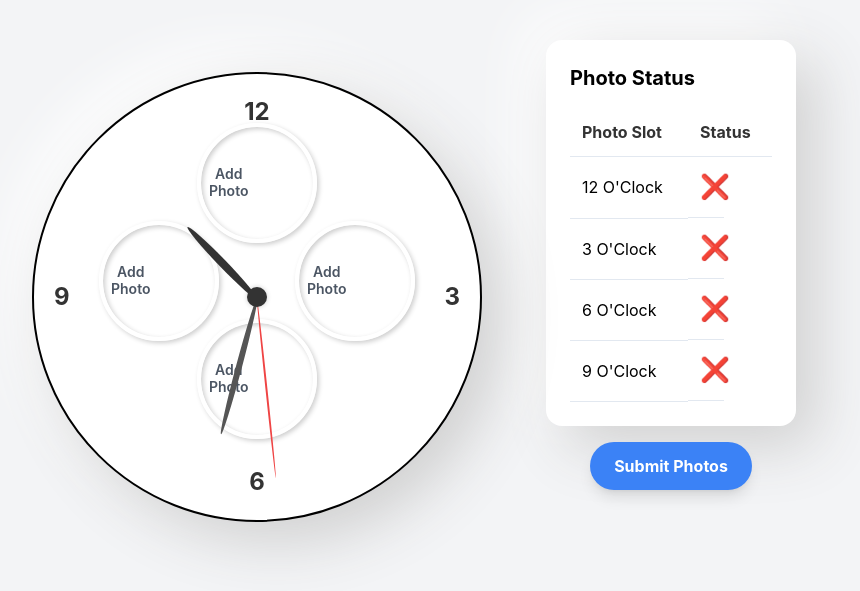
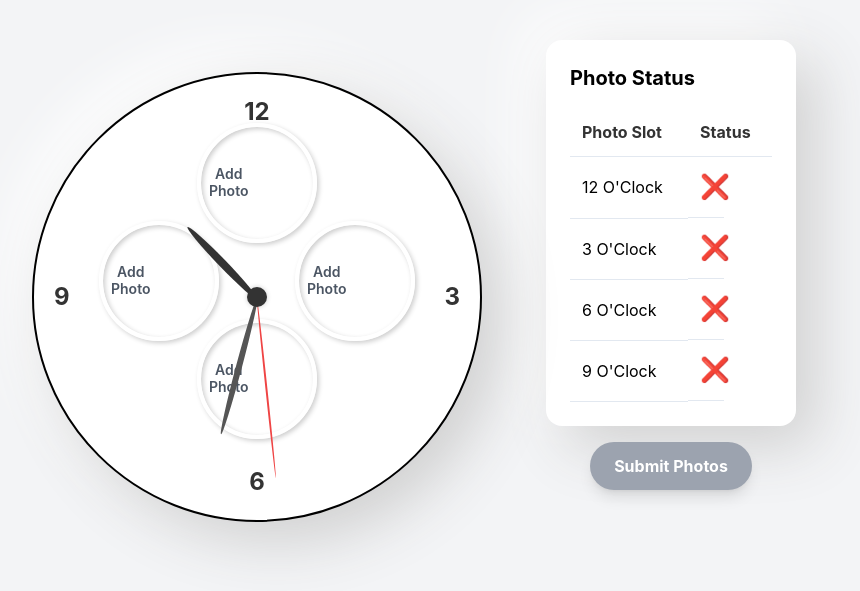
Before and after one commit to dishabirari/clock, a plain HTML site: page new.html in a window 1280 px wide. Shown: the part 103-694 px from the top of the page, without its empty margins (242-1102 px from the left). Drawn offline with nearby package versions, Linux system fonts and the light colour scheme.

Commit message:
popup after submitting

```diff
--- a/new.html
+++ b/new.html
@@ -394,7 +394,7 @@
                     </tbody>
                 </table>
             </div>
-            <button id="submit-btn" class="mt-4 px-6 py-3 bg-blue-500 text-white font-bold rounded-full shadow-lg hover:bg-blue-600 transition-colors">Submit Photos</button>
+            <button id="submit-btn" class="mt-4 px-6 py-3 bg-gray-400 text-white font-bold rounded-full shadow-lg transition-colors cursor-not-allowed" disabled>Submit Photos</button>
         </div>
     </div>
 
@@ -483,7 +483,7 @@
             item.backgroundImg.style.setProperty('--translate-y', `${translateY}px`);
         }
 
-        // Function to update the status table
+        // Function to update the status table and button state
         function updateStatus(id, hasImage) {
             const statusElement = statusIcons[id];
             if (statusElement) {
@@ -497,6 +497,7 @@
                     statusElement.classList.add('empty');
                 }
             }
+            updateSubmitButtonState();
         }
 
         // Function to check if all photo slots have an image
@@ -504,8 +505,22 @@
             return photoItems.every(item => item.group.classList.contains('has-image'));
         }
 
+        // Function to update the submit button's appearance and functionality
+        function updateSubmitButtonState() {
+            if (checkAllPhotosAdded()) {
+                submitBtn.classList.remove('bg-gray-400', 'cursor-not-allowed');
+                submitBtn.classList.add('bg-green-500', 'hover:bg-green-600');
+                submitBtn.removeAttribute('disabled');
+            } else {
+                submitBtn.classList.remove('bg-green-500', 'hover:bg-green-600');
+                submitBtn.classList.add('bg-gray-400', 'cursor-not-allowed');
+                submitBtn.setAttribute('disabled', 'true');
+            }
+        }
+
         // Add event listener for the submit button
         submitBtn.addEventListener('click', () => {
+            // This check is a safeguard, but the disabled attribute should prevent this from firing
             if (checkAllPhotosAdded()) {
                 processingModal.classList.remove('hidden');
             } else {
@@ -659,6 +674,9 @@
                 });
             }
         });
+
+        // Call this once on page load to set the initial state
+        updateSubmitButtonState();
     </script>
 </body>
 </html>
```
